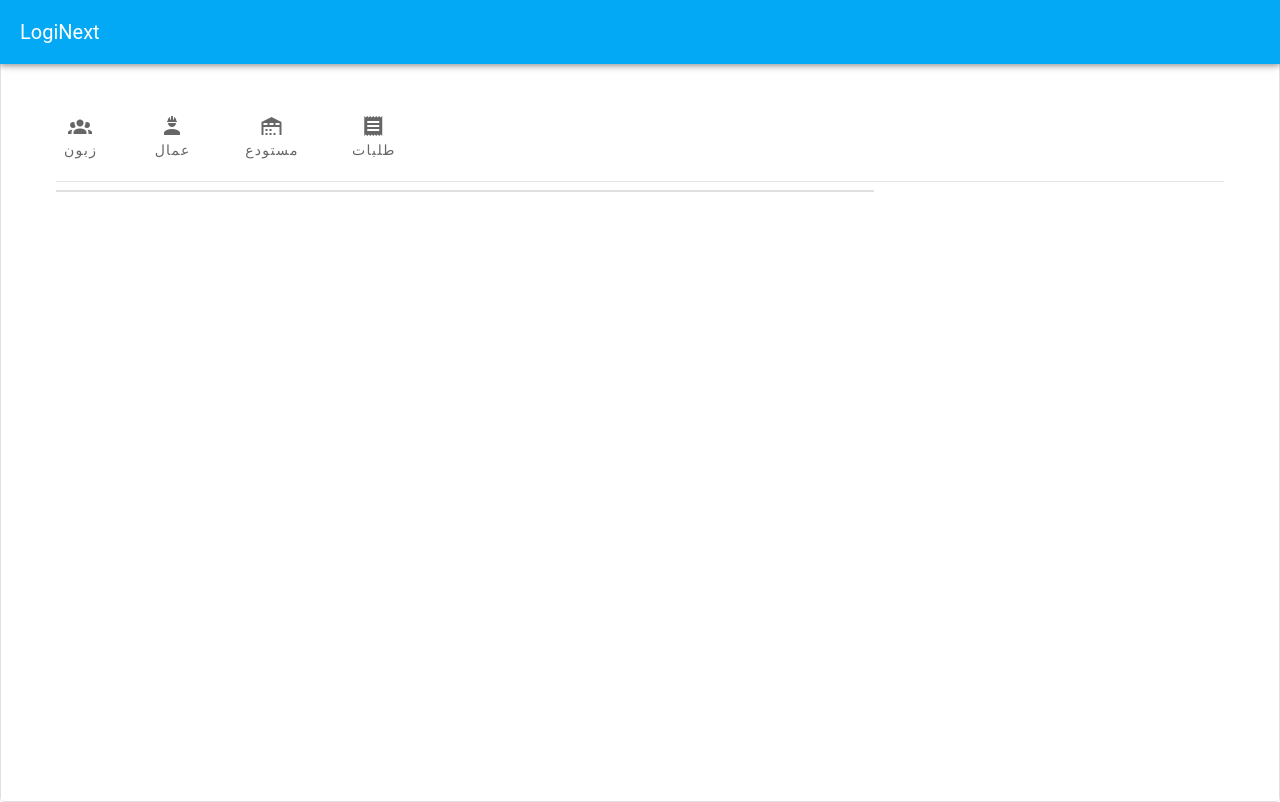
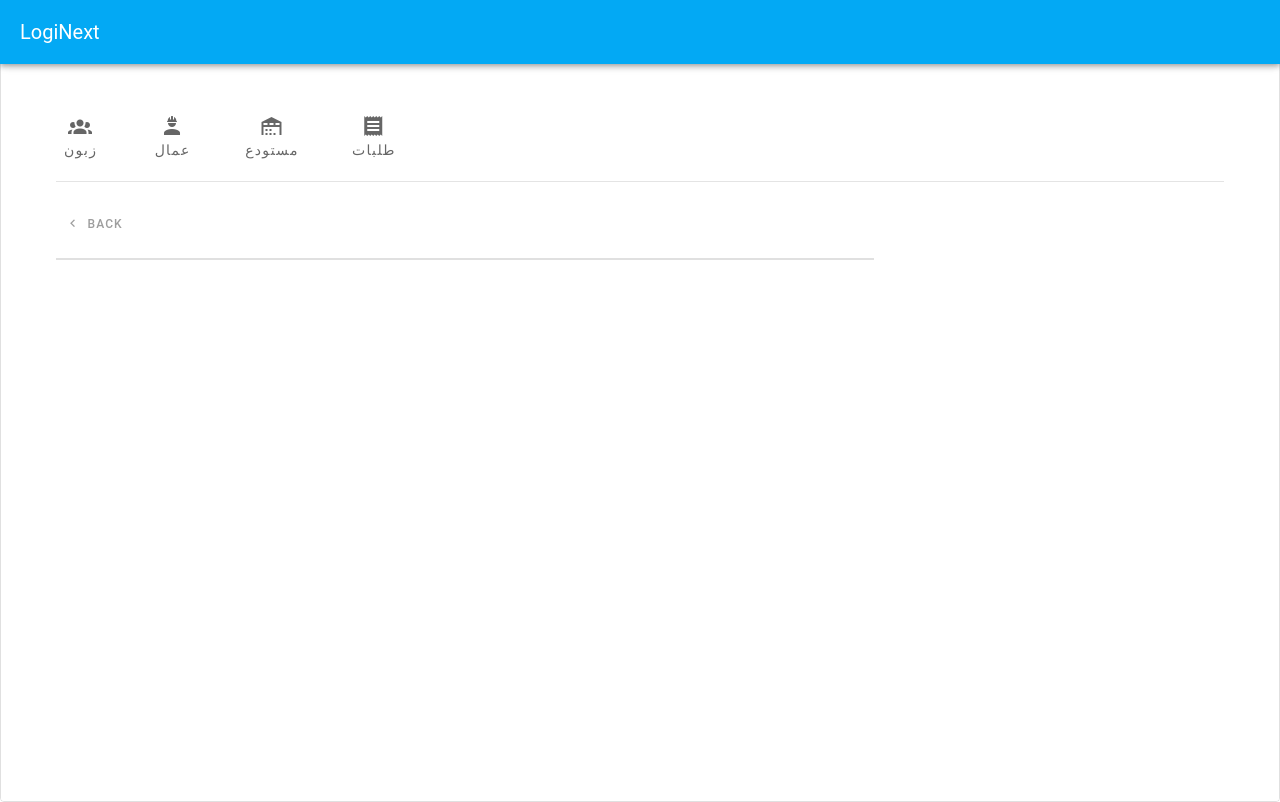
Before and after one commit to hichem-dahi/palmera-next, a Vue app: page /product/1 in a window 1280 px wide. Built offline with nearby package versions, Linux system fonts and the light colour scheme.

Commit message:
remove v-dividers

```diff
--- a/src/views/ClientsView.vue
+++ b/src/views/ClientsView.vue
@@ -3,7 +3,6 @@
   <v-dialog v-model="dialog" max-width="400px">
     <CreateClient v-model="dialog" />
   </v-dialog>
-  <v-divider class="ma-5"></v-divider>
   <v-container>
     <v-row v-for="(_, i) in clients" :key="i">
       <v-col cols="8">
--- a/src/views/OrderView.vue
+++ b/src/views/OrderView.vue
@@ -4,7 +4,8 @@
     size="small"
     color="grey"
     variant="text"
-    prepend-icon="mdi-chevron-left" @click="$router.go(-1)"
+    prepend-icon="mdi-chevron-left"
+    @click="$router.go(-1)"
     text="back" />
   <div class="wrapper">
     <div class="table border">
--- a/src/views/OrdersView.vue
+++ b/src/views/OrdersView.vue
@@ -3,7 +3,6 @@
   <v-dialog v-model="dialog" max-width="600px">
     <CreateOrder v-model="dialog" />
   </v-dialog>
-  <v-divider class="ma-5"></v-divider>
   <v-container>
     <v-row v-for="(_, i) in orders" :key="i">
       <v-col cols="6">
--- a/src/views/PersonnelView.vue
+++ b/src/views/PersonnelView.vue
@@ -3,7 +3,6 @@
   <v-dialog v-model="dialog" max-width="400px">
     <CreatePerson v-model="dialog" />
   </v-dialog>
-  <v-divider class="ma-5"></v-divider>
   <v-container>
     <v-row v-for="(_, i) in personnel" :key="i">
       <v-col cols="8">
--- a/src/views/ProductView.vue
+++ b/src/views/ProductView.vue
@@ -1,7 +1,15 @@
 <template>
+  <v-btn
+    class="my-5"
+    size="small"
+    color="grey"
+    variant="text"
+    prepend-icon="mdi-chevron-left"
+    @click="$router.go(-1)"
+    text="back" />
   <div class="product-wrapper">
     <div class="product-table border">
-        <ProductTable />
+      <ProductTable />
     </div>
   </div>
 </template>
--- a/src/views/WarehouseView.vue
+++ b/src/views/WarehouseView.vue
@@ -3,7 +3,6 @@
   <v-dialog v-model="dialog" max-width="400px">
     <CreateProduct v-model="dialog" />
   </v-dialog>
-  <v-divider class="ma-5"></v-divider>
   <v-row justify="start">
     <v-col v-for="(_, i) in products" :key="i" sm="12" md="4">
       <ProductCard
```
